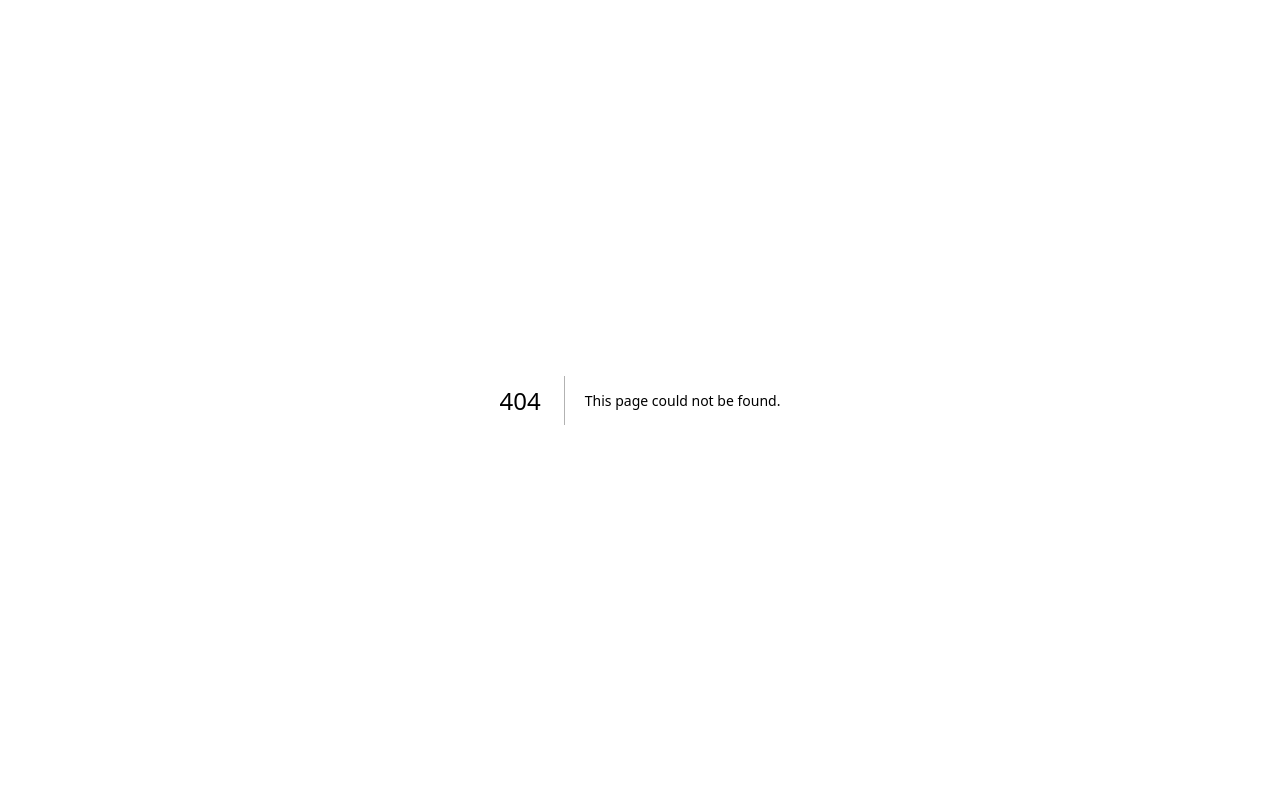
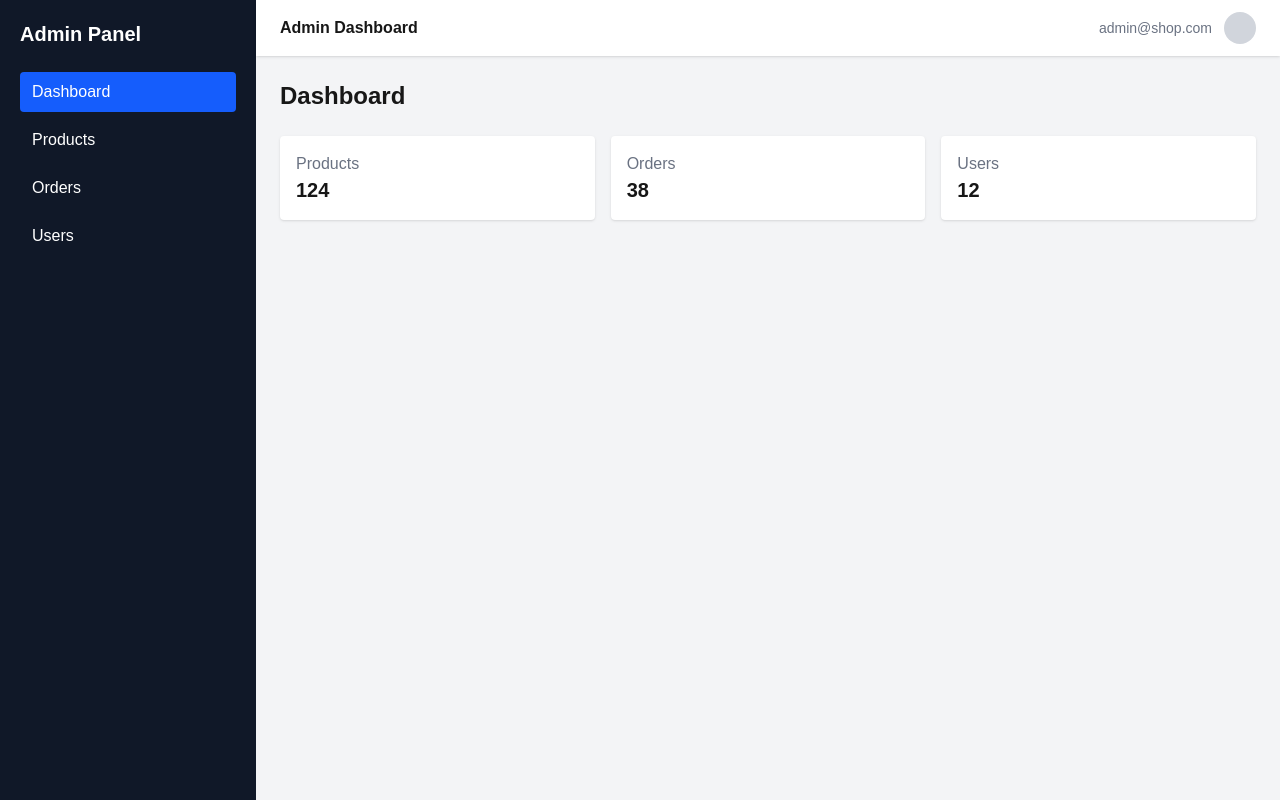
Before and after one commit to Filbertik/cms_tech_shop_nextjs, a Next.js app: page /admin in a window 1280 px wide. Before the commit this address had no page. Built offline with nearby package versions, Linux system fonts and the light colour scheme.

Commit message:
add dashboard

```diff
--- /dev/null
+++ b/app/(admin)/admin/layout.tsx
@@ -0,0 +1,62 @@
+"use client";
+
+import Link from "next/link";
+import { usePathname } from "next/navigation";
+
+const menu = [
+  { name: "Dashboard", href: "/admin" },
+  { name: "Products", href: "/admin/products" },
+  { name: "Orders", href: "/admin/orders" },
+  { name: "Users", href: "/admin/users" },
+];
+
+export default function AdminLayout({
+  children,
+}: {
+  children: React.ReactNode;
+}) {
+  const pathname = usePathname();
+
+  return (
+    <div className="flex min-h-screen bg-gray-100">
+      {/* SIDEBAR */}
+      <aside className="w-64 bg-gray-900 text-white p-5">
+        <h1 className="text-xl font-bold mb-6">Admin Panel</h1>
+
+        <nav className="space-y-2">
+          {menu.map((item) => {
+            const isActive = pathname === item.href;
+
+            return (
+              <Link
+                key={item.href}
+                href={item.href}
+                className={`block px-3 py-2 rounded ${
+                  isActive ? "bg-blue-600" : "hover:bg-gray-700"
+                }`}
+              >
+                {item.name}
+              </Link>
+            );
+          })}
+        </nav>
+      </aside>
+
+      {/* MAIN AREA */}
+      <div className="flex-1 flex flex-col">
+        {/* TOPBAR */}
+        <header className="h-14 bg-white shadow flex items-center justify-between px-6">
+          <h2 className="font-semibold">Admin Dashboard</h2>
+
+          <div className="flex items-center gap-3">
+            <span className="text-sm text-gray-500">admin@shop.com</span>
+            <div className="w-8 h-8 bg-gray-300 rounded-full" />
+          </div>
+        </header>
+
+        {/* CONTENT */}
+        <main className="p-6">{children}</main>
+      </div>
+    </div>
+  );
+}
--- /dev/null
+++ b/app/(admin)/admin/page.tsx
@@ -0,0 +1,24 @@
+export default function AdminDashboard() {
+  return (
+    <div>
+      <h1 className="text-2xl font-bold">Dashboard</h1>
+
+      <div className="grid grid-cols-3 gap-4 mt-6">
+        <div className="bg-white p-4 rounded shadow">
+          <p className="text-gray-500">Products</p>
+          <h2 className="text-xl font-bold">124</h2>
+        </div>
+
+        <div className="bg-white p-4 rounded shadow">
+          <p className="text-gray-500">Orders</p>
+          <h2 className="text-xl font-bold">38</h2>
+        </div>
+
+        <div className="bg-white p-4 rounded shadow">
+          <p className="text-gray-500">Users</p>
+          <h2 className="text-xl font-bold">12</h2>
+        </div>
+      </div>
+    </div>
+  );
+}
```
